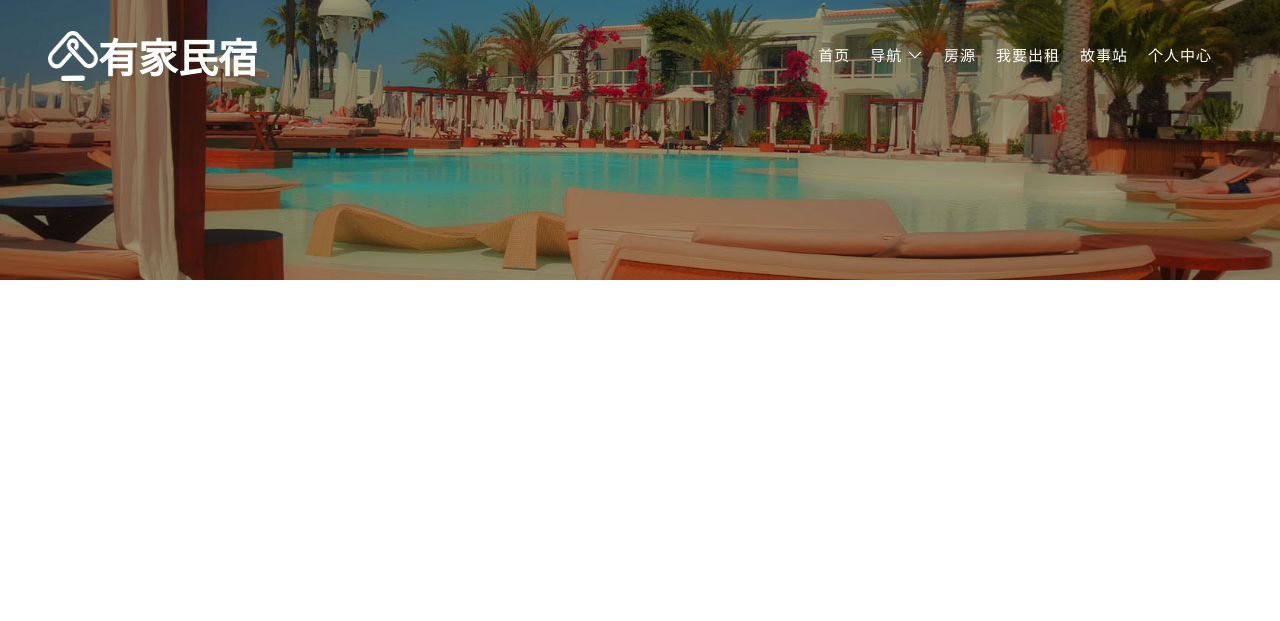
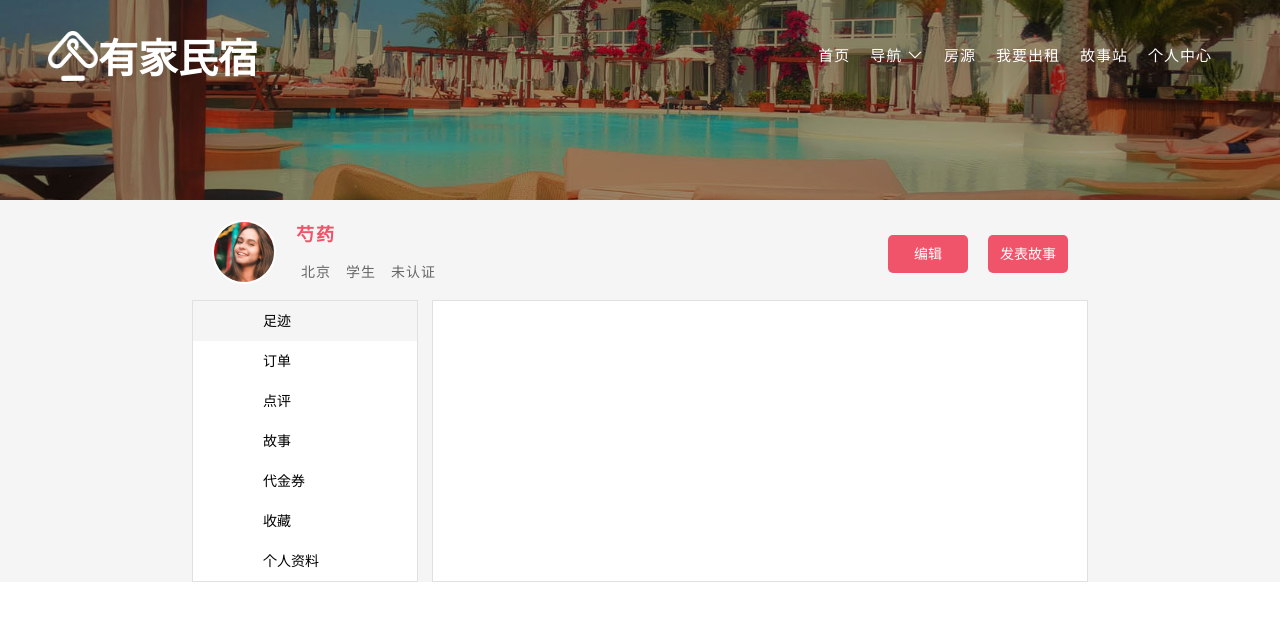
Before and after one commit to SmallCuiCui/gitfile, a PHP site: page /self.html in a window 1280 px wide. Shown: the top 621 px of the page. Run offline with PHP 8.4, Linux system fonts and the light colour scheme.

Commit message:
"for self.html"

```diff
--- a/Youjia/css/global.css
+++ b/Youjia/css/global.css
@@ -24,10 +24,11 @@ input{
 }
 
 .page-top{
-	height: 280px;
+	height: 200px;
 	background: url(../img/3.jpg) no-repeat center;
 	background-size: cover;
 }
+
 /*网页头，logo，导航*/
 header{
 	height: 80px;
@@ -118,7 +119,6 @@ header .menu .menu_nav ul li a{
 
 
 /*登录注册*/
-
 .aside-wrap{
 	width: 100%;
 	height: 100%;
@@ -360,7 +360,7 @@ aside .cancel-btn i{
 }
 /*登录注册*/
 
-/*section*/
+/*section  子页面下的page-top下面的模块*/
 section{
 	height: 55px;
 	padding-left: 10px;
@@ -393,3 +393,14 @@ section ul li a{
 	font-size: 13px;
 	letter-spacing: 1px;
 }
+
+/*子页面的内容区*/
+.content-box{
+	width: 100%;
+	background-color: #F5F5F5;
+}
+.content-box .content-wrap{
+	width: 70%;
+	margin: 0 auto;
+	overflow: hidden;
+}
--- a/Youjia/css/self.css
+++ b/Youjia/css/self.css
@@ -0,0 +1,103 @@
+.cont-top{
+	height: 80px;
+	padding-top: 20px;
+	display: flex;
+	justify-content: space-between;
+}
+.cont-top .cont-top-left{
+	width: 350px;
+	padding-left: 20px;
+	display: flex;
+}
+.cont-top .cont-top-left .touxiang{
+	height: 60px;
+	width: 60px;
+	border-radius: 50%;
+	overflow: hidden;
+	margin-right: 20px;
+	border: 2px solid white;
+}
+.cont-top .cont-top-left .touxiang img{
+	width: 100%;
+	vertical-align: top;
+}
+.cont-top .cont-top-left .info{
+	flex: 1;
+}
+.cont-top .cont-top-left .info p{
+	color: #f0546a;
+	font-size: 18px;
+	font-weight: 600;
+	letter-spacing: 2px;
+}
+.cont-top .cont-top-left .info p i{
+	margin-left: 10px;
+	color: #f0546a !important;
+	font-size: 20px !important;
+}
+.cont-top .cont-top-left .info ul{
+	display: flex;
+	margin-top: 15px;
+}
+.cont-top .cont-top-left .info ul li{
+	font-size: 14px;
+	margin-right: 10px;
+	letter-spacing: 1px;
+	color: #666666;
+}
+.cont-top .cont-top-left .info ul li i{
+	margin-right: 5px;
+	font-size: 14px !important;
+	color: #666666 !important;
+}
+.cont-top .cont-top-right{
+	width: 180px;
+	display: flex;
+	padding-right: 20px;
+	margin-top: 15px;
+	justify-content: space-between;
+}
+.cont-top .cont-top-right p{
+	width: 80px;
+	height: 38px;
+	line-height: 38px;
+	text-align: center;
+	background-color: #f0546a;
+	color: white;
+	font-size: 14px;
+	cursor: pointer;
+	border-radius: 5px;
+}
+
+.cont-bot{
+	display: flex;
+	justify-content: space-between;
+}
+.cont-bot .cont-bot-left{
+	width: 25%;
+	background-color: white;
+	border: 1px solid #e0e0e0;
+}
+
+.cont-bot .cont-bot-left ul li{
+	height: 40px;
+	line-height: 40px;
+	font-size: 14px;
+	padding-left: 40px;
+	cursor: pointer;
+	box-sizing: border-box;
+}
+.cont-bot .cont-bot-left ul li.ccc{
+	background-color: #F5F5F5;
+}
+.cont-bot .cont-bot-left ul li i{
+	margin-right: 30px;
+	font-size: 14px !important;
+	color: #f0546a !important;
+}
+
+.cont-bot .cont-bot-rigth{
+	width: 73%;
+	background-color: white;
+	border: 1px solid #e0e0e0;
+}
--- a/Youjia/rent-house.html
+++ b/Youjia/rent-house.html
@@ -40,7 +40,6 @@
 				</ul>
 			</header>
 		</div>
-
 		<!-- 登录注册 -->
 		<div class="aside-wrap">
 				<aside>
@@ -139,6 +138,9 @@
 				</aside>
 			</div>
 		<!-- 登录注册 -->
+
+
+
 		<script type="text/javascript" src="js/jquery-2.1.0.js"></script>
 		<script type="text/javascript" src="js/global.js"></script>
 	</body>
--- a/Youjia/self.html
+++ b/Youjia/self.html
@@ -137,6 +137,82 @@
 			</div>
 		<!-- 登录注册 -->
 
+		<!-- 内容区 -->
+		<div class="content-box">
+			<div class="content-wrap slef">
+				<div class="cont-top">
+					<div class="cont-top-left">
+						<div class="touxiang">
+							<img src="img/t1.jpg"/>
+						</div>
+						<div class="info">
+							<p>
+								<span>芍药</span>
+								<i class="iconfont"></i>
+							</p>
+							<ul>
+								<li>
+									<i class="iconfont "></i>
+									<span>北京</span>
+								</li>
+								<li>
+									<i class="iconfont "></i>
+									<span>学生</span>
+								</li>
+								<li>
+									<i class="iconfont "></i>
+									<span>未认证</span>
+								</li>
+							</ul>
+						</div>
+					</div>
+					<div class="cont-top-right">
+						<p>编辑</p>
+						<p>发表故事</p>
+					</div>
+				</div>
+				<div class="cont-bot">
+
+					<div class="cont-bot-left">
+
+						<ul>
+							<li class="ccc">
+								<i class="iconfont"></i>
+								<span>足迹</span>
+							</li>
+							<li>
+								<i class="iconfont"></i>
+								<span>订单</span>
+							</li>
+							<li>
+								<i class="iconfont"></i>
+								<span>点评</span>
+							</li>
+							<li>
+								<i class="iconfont"></i>
+								<span>故事</span>
+							</li>
+							<li>
+								<i class="iconfont"></i>
+								<span>代金券</span>
+							</li>
+							<li>
+								<i class="iconfont"></i>
+								<span>收藏</span>
+							</li>
+							<li>
+								<i class="iconfont"></i>
+								<span>个人资料</span>
+							</li>
+
+						</ul>
+					</div>
+					<div class="cont-bot-rigth"></div>
+				</div>
+			</div>
+		</div>
+		<!-- 内容区 -->
+
 		<script type="text/javascript" src="js/jquery-2.1.0.js"></script>
 		<script type="text/javascript" src="js/global.js"></script>
 	</body>
```
